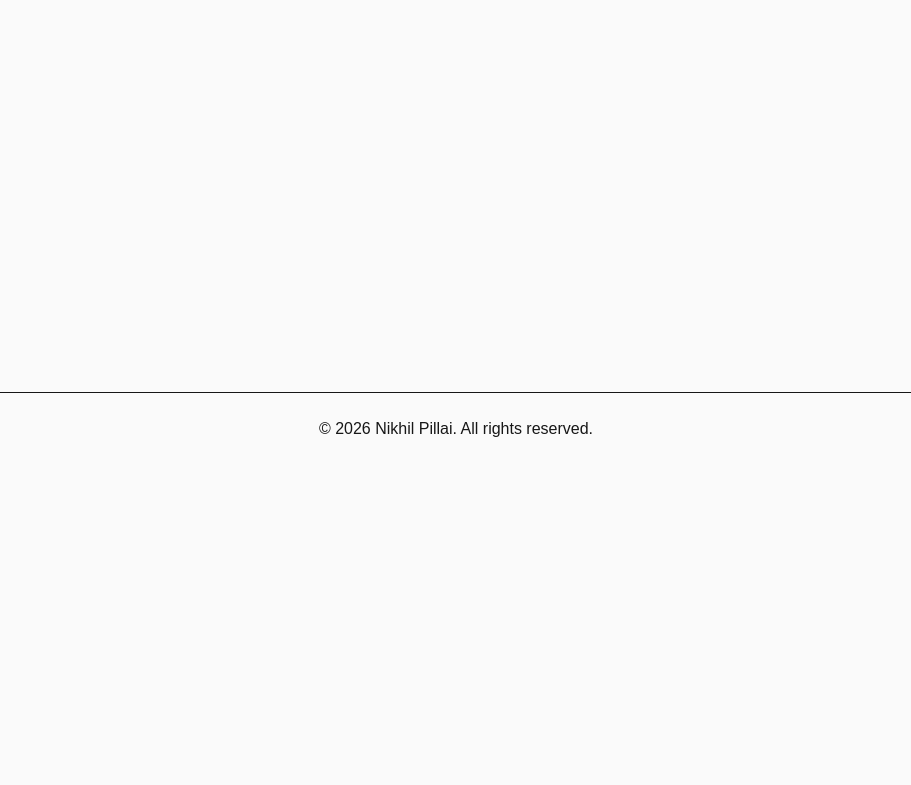
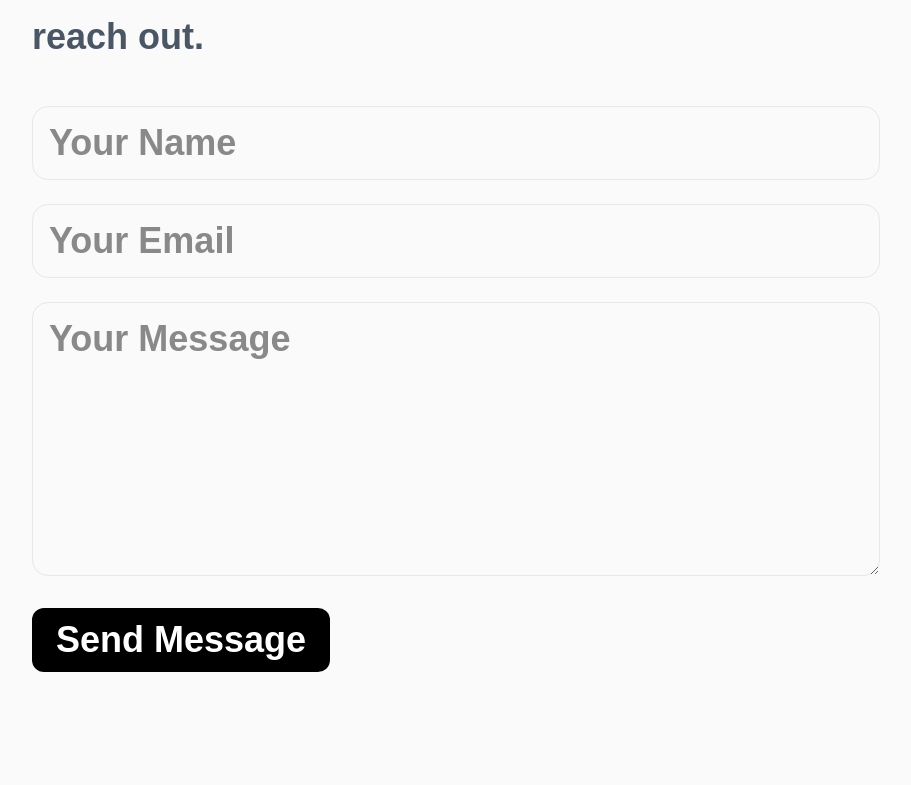
Before and after one commit to TechSwimmer/portfolio-v2, a Next.js app: page /contact in a window 1280 px wide. Shown: the part 335-1120 px from the top of the page, without its empty margins (184-1095 px from the left). Before the commit the page ends 800 px from the top, so only its background shows below. Built offline with nearby package versions, Linux system fonts and the light colour scheme.

Commit message:
contact form functional

```diff
--- a/package.json
+++ b/package.json
@@ -12,7 +12,8 @@
     "framer-motion": "^12.40.0",
     "next": "16.2.6",
     "react": "19.2.4",
-    "react-dom": "19.2.4"
+    "react-dom": "19.2.4",
+    "resend": "^6.12.4"
   },
   "devDependencies": {
     "@tailwindcss/postcss": "^4",
--- /dev/null
+++ b/src/app/api/contact/route.ts
@@ -0,0 +1,65 @@
+import { NextResponse } from "next/server";
+import { send } from "process";
+import { Resend } from "resend";
+
+const resend = new Resend(
+    process.env.RESEND_API_KEY
+);
+
+export async function POST(
+    request: Request
+) {
+    try{
+        const body = await request.json()
+
+        const {
+            name, email, message,
+        } = body
+
+        if (!name || !email || !message) {
+            return NextResponse.json(
+                {
+                    message: "All fields are required",
+                },
+                {status:400}
+            );
+        }
+
+        // send email
+        await resend.emails.send({
+            from: "Portfolio Contact <onboarding@resend.dev>",
+            to: process.env.CONTACT_EMAIL!,
+            subject: `Portfolio contact from ${name}`,
+            html: `
+                <h2>New Portfolio Contact</h2>
+                <p>
+                    <strong>Name:</strong>
+                    ${name}
+                </p>
+                <p>
+                    <strong>Email:</strong>
+                    ${email}
+                </p>
+                <p>
+                    <strong>Message:</strong>
+                </p>
+                <p>
+                    ${message}
+                </p>
+                `,
+        });
+
+        return NextResponse.json({
+            message: "Message sent successfully!",
+        })
+    }
+    catch(err){
+        console.error(err);
+        return NextResponse.json(
+            {
+                message: "Something went wrong",
+            },
+            {status:500}
+        );
+    }
+}
--- a/src/app/contact/page.tsx
+++ b/src/app/contact/page.tsx
@@ -1,8 +1,10 @@
+import Contact from "@/components/sections/Contact";
+
 export default function ContactPage() {
   return (
     <section className="max-w-7xl mx-auto px-6 py-20">
       <h1 className="text-4xl font-bold">
-        Contact Page
+        <Contact/>
       </h1>
     </section>
   );
--- a/src/app/page.tsx
+++ b/src/app/page.tsx
@@ -2,6 +2,7 @@ import Hero from "@/components/sections/Hero";
 import About from "@/components/sections/About";
 import Skills from "@/components/sections/Skills";
 import Projects from "@/components/sections/Projects";
+import Contact from "@/components/sections/Contact";
 
 export default function HomePage() {
   return (
@@ -10,6 +11,7 @@ export default function HomePage() {
       <About />
       <Skills />
       <Projects />
+      <Contact />
     </main>
   );
 }
--- a/src/app/projects/[slug]/page.tsx
+++ b/src/app/projects/[slug]/page.tsx
@@ -68,7 +68,7 @@ export default async function ProjectPage({
                     ) => (
                       <span
                         key={`${tech}-${index}`}
-                        className="rounded-full bg-gray-100 px-4 py-2"
+                        className="rounded-full bg-gray-100 px-4 py-2 hover"
                       >
                         {tech}
                       </span>
--- a/src/components/project-sections/BulletListSection.tsx
+++ b/src/components/project-sections/BulletListSection.tsx
@@ -17,7 +17,7 @@ export default function BulletListSection({title,items}: BulletListSectionProps)
                         key={`${item}-${index}`}
                         className="text-lg leading-relaxed text-gray-600"
                     >
-                        •{item}
+                        • {item}
                     </li>
                 ))}
             </ul>
--- a/src/components/project-sections/ContentBlockSection.tsx
+++ b/src/components/project-sections/ContentBlockSection.tsx
@@ -18,7 +18,7 @@ export default function ContentBlockSection({ title , items}:ContentBlockSection
                 {items.map((item) => (
                     <div
                         key={item.subtitle}
-                        className="rounded-3xl border border-gray-200 bg-white p-8"
+                        className="rounded-3xl border border-gray-300 bg-white p-8"
                     >
                         <h3 className="mb-3 text-xl font-semibold">
                             {item.subtitle}
--- a/src/components/project-sections/MediaContentSection.tsx
+++ b/src/components/project-sections/MediaContentSection.tsx
@@ -44,7 +44,7 @@ export default function MediaContentSection({ title, items }: MediaContentSectio
                                         key={i}
                                         className="text-gray-600"
                                     >
-                                        • {bullet}
+                                        {bullet}
                                     </li>
                                 ))}
                             </ul>
--- /dev/null
+++ b/src/components/sections/Contact.tsx
@@ -0,0 +1,128 @@
+"use client"
+import { useState } from "react"
+import SectionHeading from "../ui/SectionHeading"
+import PrimaryButton from "../ui/PrimaryButton"
+
+type FormData = {
+    name: string;
+    email: string;
+    message: string;
+}
+
+export default function Contact() {
+
+    const [formData, setFormData] =
+        useState<FormData>({
+            name: "",
+            email: "",
+            message: "",
+        });
+
+    const [loading, setLoading] = useState(false)
+
+    const handleChange = (
+        e: React.ChangeEvent<
+            HTMLInputElement | HTMLTextAreaElement
+        >
+    ) => {
+        setFormData({
+            ...formData,
+            [e.target.name]: e.target.value,
+        });
+    };
+
+    const handleSubmit = async (
+        e: React.FormEvent<HTMLFormElement>
+    ) => {
+        e.preventDefault();
+
+        try {
+            setLoading(true);
+
+            const response =
+                await fetch(
+                    '/api/contact',
+                    {
+                        method: "POST",
+
+                        headers: {
+                            "Content-Type": "application/json",
+                        },
+
+                        body: JSON.stringify(formData),
+                    }
+                );
+
+            const data = await response.json();
+
+            alert(data.message);
+
+            // reset form
+            setFormData({
+                name: "",
+                email: "",
+                message: "",
+            });
+        }
+        catch (err) {
+            console.error(err)
+            alert("Something went wrong");
+        }
+        finally {
+            setLoading(false)
+        }
+    };
+
+
+
+    return (
+        <section className="max-w-4xl mx-auto px-6 py-24">
+            <SectionHeading
+                eyebrow="Contact"
+                title="let's work together"
+                description="Have a projet idea or opportunity? Feel free to reach out."
+            />
+
+            <form
+                onSubmit={handleSubmit}
+                className="mt-10 space-y-6"
+            >
+                <input
+                    type="text"
+                    name="name"
+                    placeholder="Your Name"
+                    value={formData.name}
+                    onChange={handleChange}
+                    className="w-full rounded-2xl border border-gray-200 p-4 outline-none"
+                />
+
+                <input
+                    type="email"
+                    name="email"
+                    placeholder="Your Email"
+                    value={formData.email}
+                    onChange={handleChange}
+                    className="w-full rounded-2xl border border-gray-200 p-4 outline-none"
+                />
+
+                <textarea
+                    name="message"
+                    rows={6}
+                    placeholder="Your Message"
+                    value={formData.message}
+                    onChange={handleChange}
+                    className="w-full rounded-2xl border border-gray-200 p-4 outline-none"
+                />
+                <PrimaryButton
+                    text={
+                        loading
+                            ? "Sending..."
+                            : "Send Message"
+                    }
+                    type="submit"
+                    disabled={loading}
+                />
+            </form>
+        </section>
+    )
+}
--- a/src/components/ui/PrimaryButton.tsx
+++ b/src/components/ui/PrimaryButton.tsx
@@ -2,37 +2,77 @@ import Link from "next/link";
 
 type PrimaryButtonProps = {
   text: string;
-    href: string;
+
+  href?: string;
+
   variant?: "primary" | "secondary";
-    external?:boolean;
+
+  external?: boolean;
+
+  type?: "button" | "submit";
+
+  disabled?: boolean;
 };
 
 export default function PrimaryButton({
-    text,href,variant="primary",external=false,
+  text,
+  href,
+  variant = "primary",
+  external = false,
+  type = "button",
+  disabled = false,
 }: PrimaryButtonProps) {
-    const styles = variant === "primary"
+  const styles =
+    variant === "primary"
       ? "bg-black text-white hover:opacity-90"
       : "border border-gray-300 bg-white text-black hover:bg-gray-100";
 
-    if(external) {
+  const sharedClasses = `
+    inline-flex
+    items-center
+    justify-center
+    rounded-xl
+    px-6
+    py-3
+    transition
+    disabled:opacity-50
+    ${styles}
+  `;
+
+  // External links
+  if (href && external) {
     return (
       <a
         href={href}
         target="_blank"
         rel="noopener noreferrer"
-                className={`inline-block rounded-xl px-6 py-3 transition ${styles}`}
+        className={sharedClasses}
       >
         {text}
       </a>
     );
   }
 
+  // Internal links
+  if (href) {
     return (
       <Link
         href={href}
-            className={`inline-block rounded-xl px-6 py-3 transition ${styles}`}
+        className={sharedClasses}
       >
         {text}
       </Link>
-        )
+    );
   }
+
+  // Form buttons
+  return (
+    <button
+      type={type}
+      disabled={disabled}
+      className={sharedClasses}
+    >
+      {text}
+    </button>
+  );
+}
```
Also changed, not shown: 1 other file (tests, documents, lock files or other folders). Lines whose indentation alone changed are shown as unchanged.
